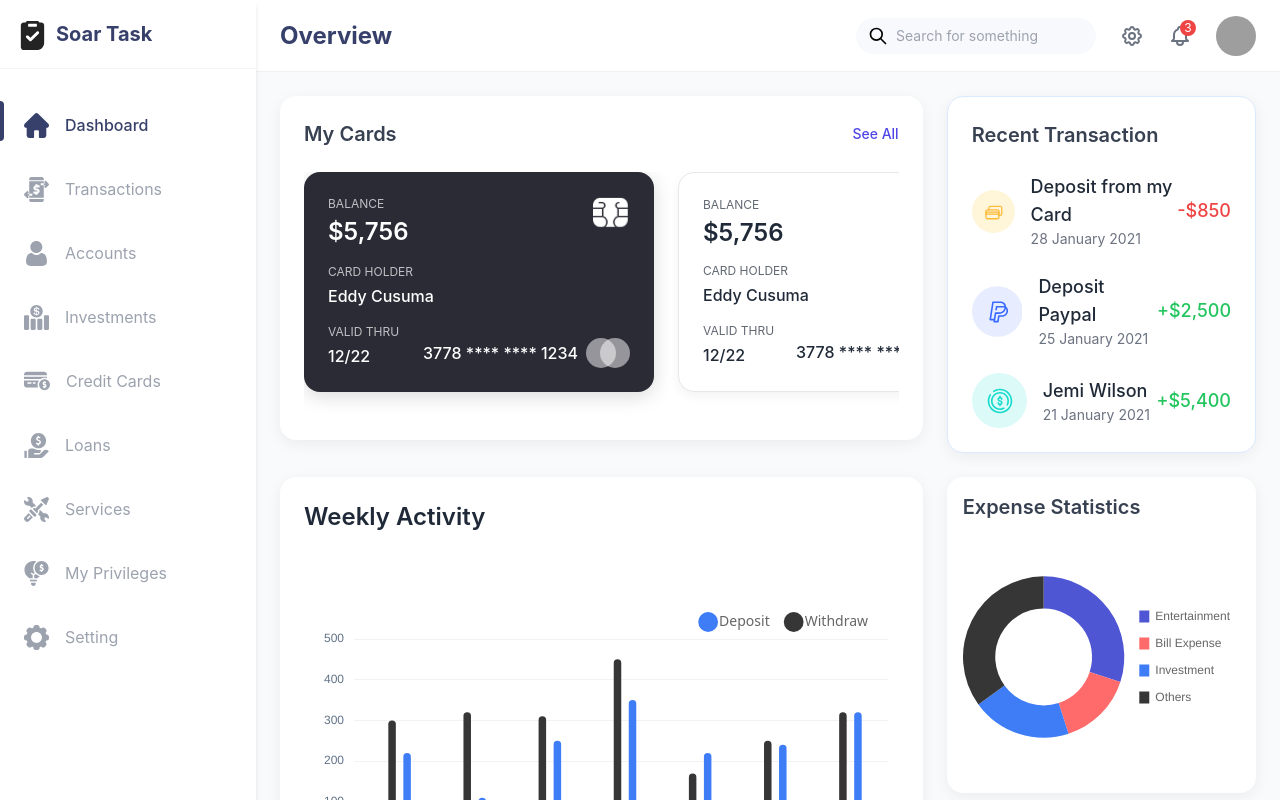
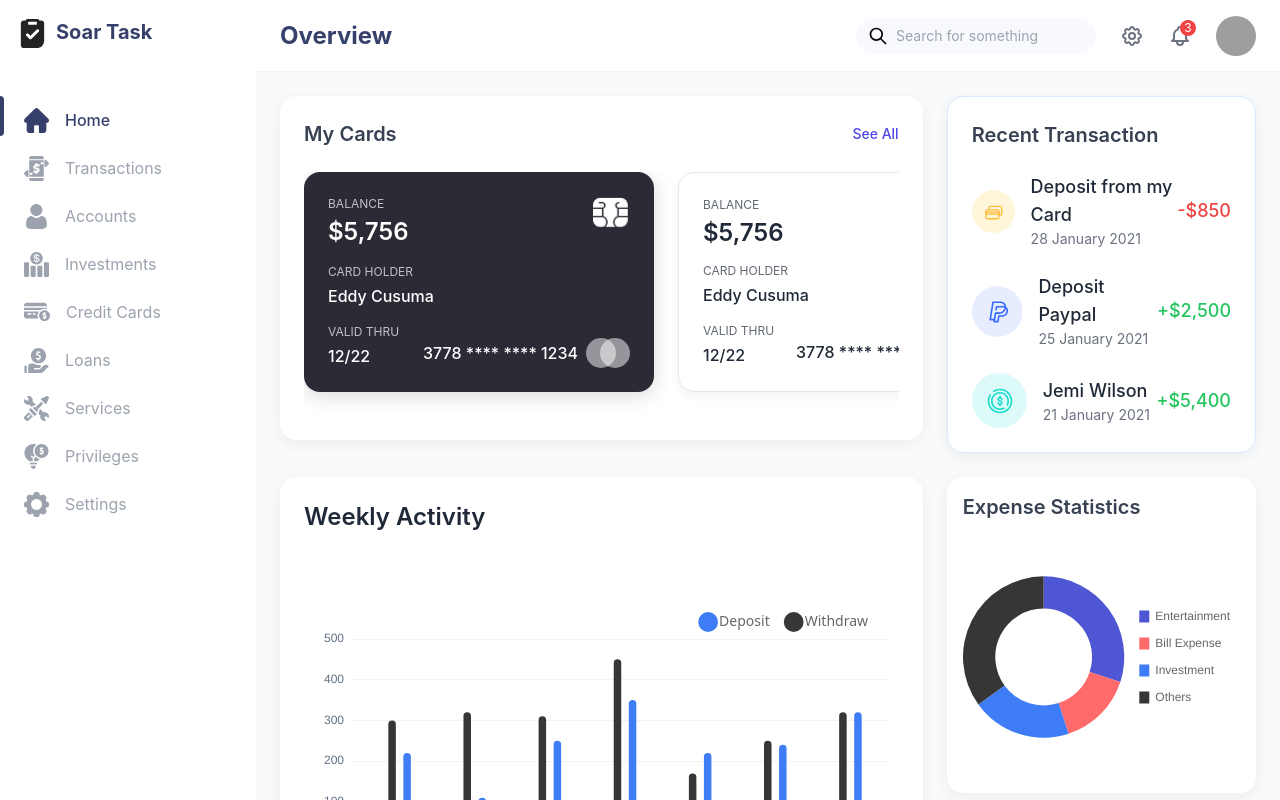
Before and after one commit to prathmesh3235/Financial-Dashboard-Application, a React (Create React App) app: page / in a window 1280 px wide. Shown: the top 800 px of the page. Built offline with nearby package versions, Linux system fonts and the light colour scheme; grey boxes are pictures that could not be loaded.

Commit message:
Css Adjustments to match Design

```diff
--- a/src/components/layout/Sidebar.js
+++ b/src/components/layout/Sidebar.js
@@ -13,15 +13,34 @@ import {
   SoarTaskIcon
 } from '../../assets/icons/SidebarIcons';
 
+// Add CSS to eliminate all borders
+const sidebarStyles = {
+  noBorders: {
+    border: 'none',
+    borderStyle: 'none',
+    outline: 'none'
+  },
+  list: {
+    listStyleType: 'none',
+    padding: 0,
+    margin: 0,
+    border: 'none'
+  },
+  listItem: {
+    border: 'none',
+    borderStyle: 'none'
+  }
+};
+
 const Sidebar = () => {
   const location = useLocation();
-  const [collapsed, setCollapsed] = useState(false);
+  const [isMobile, setIsMobile] = useState(false);
   const [mobileMenuOpen, setMobileMenuOpen] = useState(false);
 
   // Check if mobile screen on initial load and when window resizes
   useEffect(() => {
     const checkMobile = () => {
-      setCollapsed(window.innerWidth < 768);
+      setIsMobile(window.innerWidth < 768);
     };
 
     // Set initial state
@@ -37,7 +56,7 @@ const Sidebar = () => {
   // Menu items with icons
   const menuItems = [
     {
-      name: 'Dashboard',
+      name: 'Home',
       icon: <DashboardIcon />,
       path: '/',
     },
@@ -72,124 +91,172 @@ const Sidebar = () => {
       path: '/services',
     },
     {
-      name: 'My Privileges',
+      name: 'Privileges',
       icon: <PrivilegesIcon />,
       path: '/privileges',
     },
     {
-      name: 'Setting',
+      name: 'Settings',
       icon: <SettingsIcon />,
       path: '/settings',
     },
   ];
 
-  // Mobile hamburger button for sidebar toggle
-  const HamburgerButton = () => (
-    <button
-      className={`md:hidden fixed top-4 left-4 z-30 text-[#36406A] hamburger-btn`}
-      onClick={() => setMobileMenuOpen(!mobileMenuOpen)}
-      aria-label="Toggle menu"
-    >
-      {!mobileMenuOpen ? (
-        <svg xmlns="http://www.w3.org/2000/svg" className="h-7 w-7" fill="none" viewBox="0 0 24 24" stroke="currentColor">
-          <path strokeLinecap="round" strokeLinejoin="round" strokeWidth="2" d="M4 6h16M4 12h16M4 18h16" />
+  // Cross/Close icon component
+  const CloseIcon = () => (
+    <svg xmlns="http://www.w3.org/2000/svg" width="24" height="24" viewBox="0 0 24 24" fill="none" stroke="currentColor" strokeWidth="2" strokeLinecap="round" strokeLinejoin="round">
+      <line x1="18" y1="6" x2="6" y2="18"></line>
+      <line x1="6" y1="6" x2="18" y2="18"></line>
     </svg>
-      ) : (
-        <svg xmlns="http://www.w3.org/2000/svg" className="h-7 w-7" fill="none" viewBox="0 0 24 24" stroke="currentColor">
-          <path strokeLinecap="round" strokeLinejoin="round" strokeWidth="2" d="M6 18L18 6M6 6l12 12" />
-        </svg>
-      )}
-    </button>
   );
 
+  // Hamburger menu icon component
+  const HamburgerIcon = () => (
+    <svg xmlns="http://www.w3.org/2000/svg" width="24" height="24" viewBox="0 0 24 24" fill="none" stroke="currentColor" strokeWidth="2" strokeLinecap="round" strokeLinejoin="round">
+      <line x1="3" y1="12" x2="21" y2="12"></line>
+      <line x1="3" y1="6" x2="21" y2="6"></line>
+      <line x1="3" y1="18" x2="21" y2="18"></line>
+    </svg>
+  );
+
+  // Render menu items
+  const renderMenuItems = () => {
+    return menuItems.map((item) => {
+      const isActive = location.pathname === item.path ||
+                      (item.path === '/' && (location.pathname === '' || location.pathname === '/')) ||
+                      (item.path === '/settings' && location.pathname.includes('/settings'));
+
       return (
-    <>
-      {/* Mobile hamburger button */}
-      <HamburgerButton />
-
-      {/* Overlay for mobile */}
-      {mobileMenuOpen && (
-        <div
-          className="md:hidden fixed inset-0 bg-black bg-opacity-50 z-20"
-          onClick={() => setMobileMenuOpen(false)}
-        ></div>
-      )}
-
-      {/* Sidebar */}
-      <div
-        className={`bg-white h-screen fixed md:relative transition-all duration-300 shadow-md z-20 sidebar-transition mobile-sidebar
-          ${collapsed && !mobileMenuOpen ? 'w-16' : mobileMenuOpen ? 'w-16' : 'w-64'}
-          ${mobileMenuOpen ? 'left-0 mobile-menu-open' : '-left-64 md:left-0'}
-        `}
-      >
-        {/* Only show header on desktop or expanded mobile menu */}
-        {!mobileMenuOpen && (
-          <div className="py-5 px-5 flex items-center border-b border-gray-100">
-            <div className="w-6 h-7 mr-3 flex-shrink-0">
-              <SoarTaskIcon />
-            </div>
-            {!collapsed && (
-              <div className="text-xl font-bold text-[#36406A]">Soar Task</div>
-            )}
-            {/* Mobile close button */}
-            <button
-              className="ml-auto text-gray-500 hover:text-gray-700 md:hidden"
-              onClick={() => setMobileMenuOpen(false)}
-              aria-label="Close menu"
-            >
-              <svg xmlns="http://www.w3.org/2000/svg" className="h-6 w-6" fill="none" viewBox="0 0 24 24" stroke="currentColor">
-                <path strokeLinecap="round" strokeLinejoin="round" strokeWidth="2" d="M6 18L18 6M6 6l12 12" />
-              </svg>
-            </button>
-          </div>
-        )}
-
-        {/* Navigation */}
-        <nav className={`${mobileMenuOpen ? 'mt-4' : 'mt-8'}`}>
-          <ul className={`${mobileMenuOpen ? 'space-y-6' : 'space-y-4'} relative`}>
-            {/* Positioning the active indicator absolutely - hide in mobile menu */}
-            {!mobileMenuOpen && (
-              <div className="absolute left-0 h-10 w-1 bg-[#36406A] transition-transform duration-300 ease-in-out rounded-r-md pointer-events-none"
-                  style={{
-                    transform: `translateY(${menuItems.findIndex(item =>
-                      location.pathname === item.path ||
-                      (item.path === '/' && location.pathname === '') ||
-                      (item.name === 'Setting' && location.pathname.includes('/setting'))
-                    ) * 48}px)`
-                  }}
-              />
-            )}
-
-            {menuItems.map((item) => {
-              const isActive = location.pathname === item.path ||
-                              (item.path === '/' && location.pathname === '') ||
-                              (item.name === 'Setting' && location.pathname.includes('/setting'));
-              return (
-                <li key={item.name} className={`${mobileMenuOpen ? 'py-2' : 'h-12'} flex items-center`}>
+        <li key={item.name} className="h-12 flex items-center" style={sidebarStyles.listItem}>
           <Link
             to={item.path}
-                    className={`flex items-center h-full w-full ${mobileMenuOpen ? 'justify-center px-0' : 'px-6'} transition-colors ${
+            className={`flex items-center h-full w-full px-6 transition-colors ${
               isActive
                 ? 'text-[#36406A] font-medium'
                 : 'text-gray-400 hover:text-gray-600'
             }`}
-                    onClick={() => {
-                      if (window.innerWidth < 768) {
-                        setMobileMenuOpen(false);
-                      }
-                    }}
+            onClick={() => setMobileMenuOpen(false)}
+            style={sidebarStyles.noBorders}
           >
-                    <span className={`sidebar-icon flex-shrink-0 ${mobileMenuOpen ? '' : collapsed ? 'mx-auto' : 'mr-4'} ${isActive ? 'text-[#36406A]' : 'text-gray-400'}`}>
+            <span className={`sidebar-icon flex-shrink-0 mr-4 ${isActive ? 'text-[#36406A]' : 'text-gray-400'}`}>
               {item.icon}
             </span>
-                    {(!collapsed || (mobileMenuOpen && false)) && !mobileMenuOpen && <span className="whitespace-nowrap">{item.name}</span>}
+            <span className="whitespace-nowrap">{item.name}</span>
           </Link>
         </li>
       );
-            })}
+    });
+  };
+
+  // Active indicator position
+  const getIndicatorPosition = () => {
+    const activeIndex = menuItems.findIndex(item =>
+      location.pathname === item.path ||
+      (item.path === '/' && (location.pathname === '' || location.pathname === '/')) ||
+      (item.path === '/settings' && location.pathname.includes('/settings'))
+    );
+    return `translateY(${activeIndex * 48}px)`;
+  };
+
+  return (
+    <>
+                {/* Desktop sidebar */}
+      {!isMobile && (
+        <div className="hidden md:block bg-white h-screen shadow-md w-64" style={sidebarStyles.noBorders}>
+          {/* Header - aligned with navbar */}
+          <div className="py-5 px-5 flex items-center h-16" style={{borderBottom: '1px solid #f3f4f6', ...sidebarStyles.noBorders}}>
+            <div className="w-6 h-7 mr-3 flex-shrink-0">
+              <SoarTaskIcon />
+            </div>
+            <div className="text-xl font-bold text-[#36406A]">Soar Task</div>
+          </div>
+
+          {/* Navigation */}
+          <nav className="mt-8">
+            <ul className="space-y-0 relative" style={sidebarStyles.list}>
+              {/* Active indicator */}
+              <div
+                className="absolute left-0 h-10 w-1 bg-[#36406A] transition-transform duration-300 ease-in-out rounded-r-md pointer-events-none"
+                style={{
+                  transform: getIndicatorPosition(),
+                  ...sidebarStyles.noBorders
+                }}
+              />
+
+              {renderMenuItems()}
             </ul>
           </nav>
         </div>
+      )}
+
+      {/* Mobile sidebar */}
+      {isMobile && (
+        <>
+          {/* Mobile sidebar toggle button - removed since we have X in the header */}
+          {!mobileMenuOpen && (
+            <button
+              className="fixed top-4 left-4 z-30 p-2 rounded-md bg-white shadow text-gray-700"
+              onClick={() => setMobileMenuOpen(true)}
+              style={sidebarStyles.noBorders}
+            >
+              <HamburgerIcon />
+            </button>
+          )}
+
+          {/* Mobile sidebar panel */}
+          <div
+            className={`fixed inset-0 z-20 transition-transform duration-300 ease-in-out transform ${
+              mobileMenuOpen ? 'translate-x-0' : '-translate-x-full'
+            }`}
+            style={sidebarStyles.noBorders}
+          >
+            <div className="h-full w-64 bg-white shadow-md flex flex-col" style={sidebarStyles.noBorders}>
+              {/* Header */}
+              <div className="py-5 px-5 flex items-center justify-center relative h-16" style={{borderBottom: '1px solid #f3f4f6', ...sidebarStyles.noBorders}}>
+                {/* Close button (X) positioned absolutely to the left */}
+                <button
+                  className="absolute left-4 text-gray-500"
+                  onClick={() => setMobileMenuOpen(false)}
+                  style={sidebarStyles.noBorders}
+                >
+                  <CloseIcon />
+                </button>
+
+                {/* Logo and text centered in the header */}
+                <div className="flex items-center">
+                  <div className="w-6 h-7 mr-3 flex-shrink-0">
+                    <SoarTaskIcon />
+                  </div>
+                  <div className="text-xl font-bold text-[#36406A]">Soar Task</div>
+                </div>
+              </div>
+
+              {/* Navigation */}
+              <nav className="mt-8 flex-1 overflow-y-auto">
+                <ul className="space-y-0 relative" style={sidebarStyles.list}>
+                  {/* Active indicator */}
+                  <div
+                    className="absolute left-0 h-10 w-1 bg-[#36406A] transition-transform duration-300 ease-in-out rounded-r-md pointer-events-none"
+                    style={{
+                      transform: getIndicatorPosition(),
+                      ...sidebarStyles.noBorders
+                    }}
+                  />
+
+                  {renderMenuItems()}
+                </ul>
+              </nav>
+            </div>
+
+            {/* Close sidebar when clicking outside */}
+            <div
+              className="absolute inset-0 -z-10 bg-black bg-opacity-50"
+              onClick={() => setMobileMenuOpen(false)}
+              style={sidebarStyles.noBorders}
+            ></div>
+          </div>
+        </>
+      )}
     </>
   );
 };
```
Also changed, not shown: src/components/layout/Navbar.js (+47 -7 lines). Lines whose indentation alone changed are shown as unchanged.
